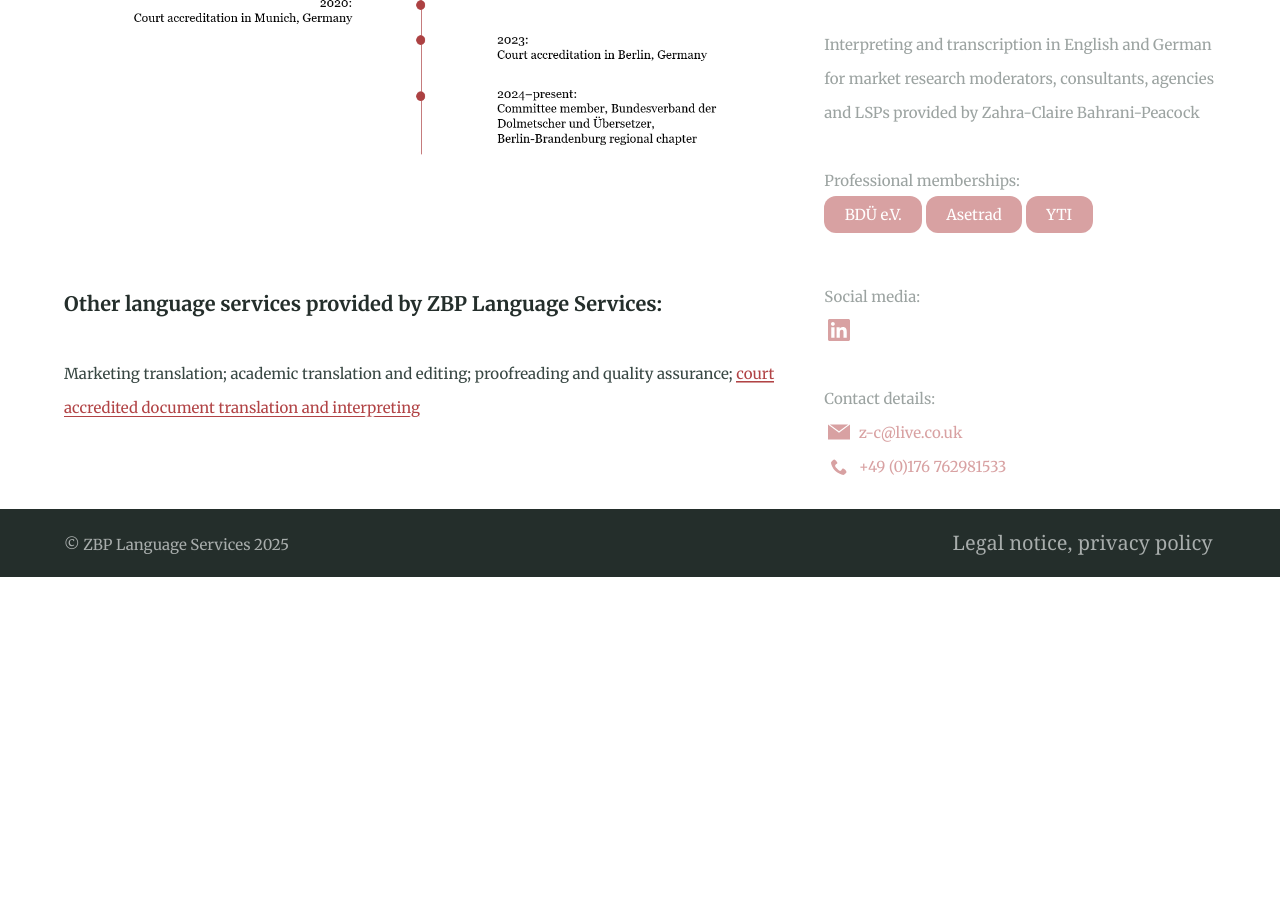
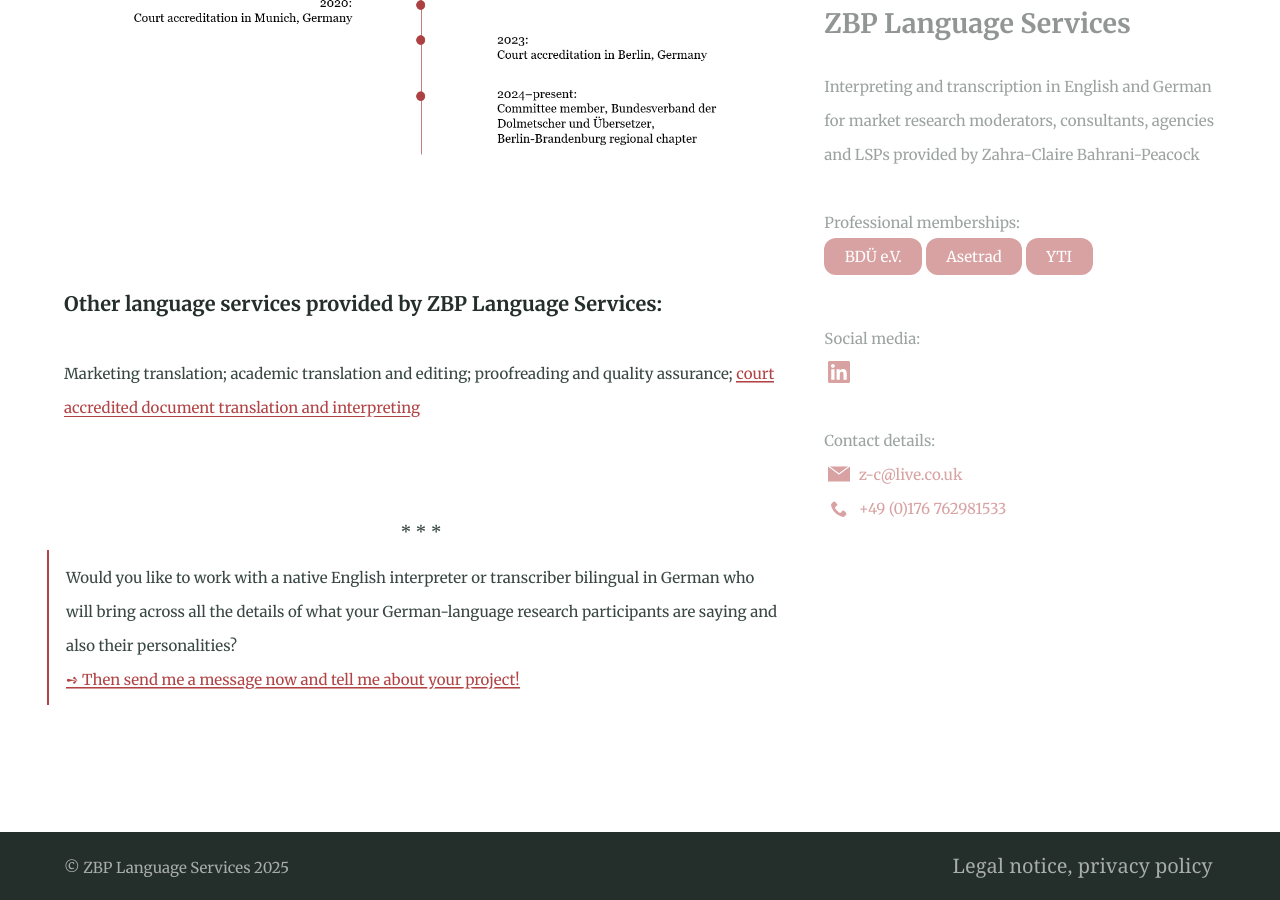
Before and after one commit to Website-2/zbp-language-services.github.io, a Jekyll site: the page built from about.md, in a window 1280 px wide and 900 px high, scrolled down 2884 px. Built offline with Jekyll 4.4.1, drawn with Linux system fonts in a browser that asks for light colours; before the commit the page ends 3461 px from its top, so only the background shows below that.

Commit message:
Text update

```diff
--- a/about.md
+++ b/about.md
@@ -40,4 +40,8 @@
 <br><br>
 <h6>Other language services provided by ZBP Language Services:</h6><br>
 <small>Marketing translation; academic translation and editing; proofreading and quality assurance; <a href="https://www.sworntranslation.zbp-language-services.com/" target="_blank" title="court accredited document translation and interpreting">court accredited document translation and interpreting</a></small>
-<br><br>
+<br><br><br>
+<center>* * *</center>
+><small>Would you like to work with a native English interpreter or transcriber bilingual in German who will bring across all the details of what your German-language research participants are saying and also their personalities?<br>[➺ Then send me a message now and tell me about your project!](/contact/)</small>
+
+<br>
```
Also changed, not shown: categories.md (deleted, +0 -6 lines), services.md (+1 -0 lines).
